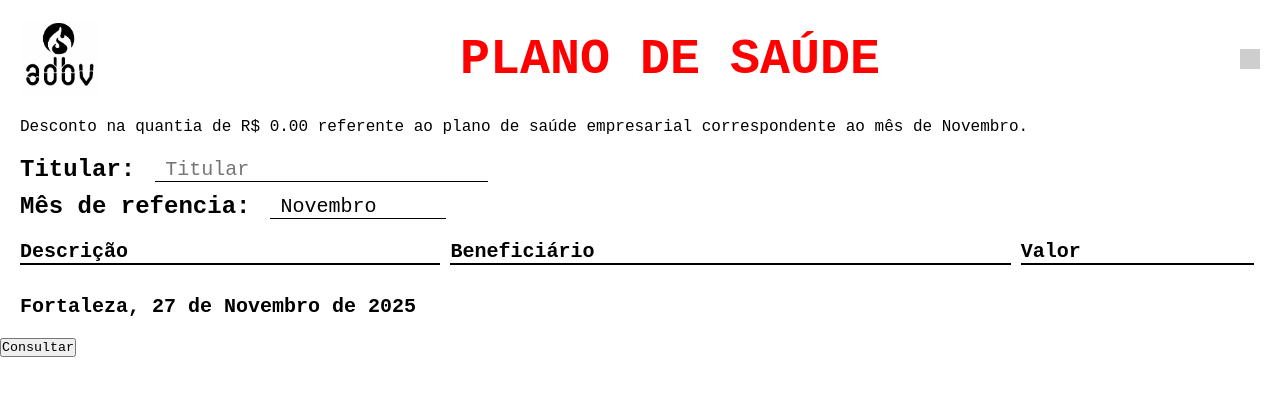
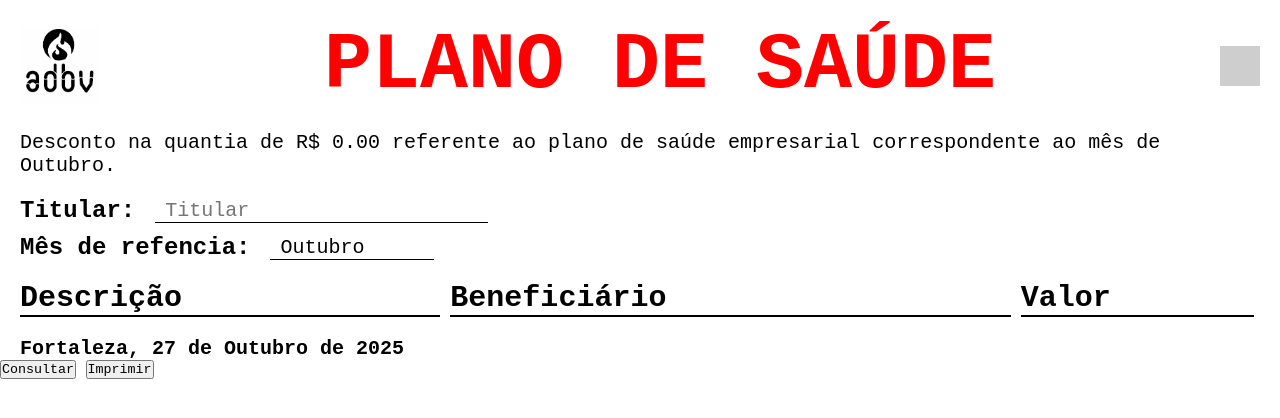
Before and after one commit to ggaru/hapvida-sede, a website: page index.html in a window 1280 px wide. Both pictures are taken after a click on the button "Consultar". Drawn offline with Linux system fonts and the light colour scheme.

Commit message:
projeto finalizado

```diff
--- a/css/main.css
+++ b/css/main.css
@@ -8,11 +8,11 @@ header{
     width: 80px;
 }
 .title{
-    font-size: 50px;
+    font-size: 80px;
     color:red;
 }
 .total{
-    padding: 10px;
+    padding: 20px;
     background-color: rgb(206, 206, 206);
 }
 
@@ -40,7 +40,7 @@ input, #mes{
     width: 98%;
     text-align: left;
     margin: 10px;
-    font-size: 20px;
+    font-size: 30px;
     border-spacing: 10px;
 }
 
@@ -72,14 +72,14 @@ td{
 #data{
     font-size: 20px;
     font-weight: bolder;
-    margin:20px
+    margin: 10px 20px 0px 20px;
 }
 
 .totals td{
     color:red;
     margin-bottom: 10px;
     padding-bottom: 10px;
-    font-size: 16px;
+    font-size: 20px;
     border: none;
     background-color: white;
     color:black;
@@ -89,3 +89,20 @@ td{
     color:red;
     text-align: end;
 }
+
+@media print {
+    @page {
+        size: Carta landscape !important;
+        margin: 5mm;
+    }
+
+    button {
+        display: none;
+    }
+}
+p{
+    font-size: 20px;
+}
+.total{
+    font-size:30px;
+}
--- a/index.html
+++ b/index.html
@@ -69,6 +69,7 @@
 
 
         <button onclick="consultar()" class="btn-consulta" id="consulta"> Consultar </button>
+        <button onclick="window.print()" class="imprimir"> Imprimir</button>
     </main>
 
     <script src="js/main.js"></script>
--- a/js/main.js
+++ b/js/main.js
@@ -102,7 +102,7 @@ var valorCop = 0;
 function formatarDados(){
   const dataAtual = new Date()
   const ano = dataAtual.getFullYear();
-  const mes = dataAtual.getMonth() + 1;
+  const mes = dataAtual.getMonth();
   const dia = dataAtual.getDate();
 
   const head = document.getElementById('header');
```
